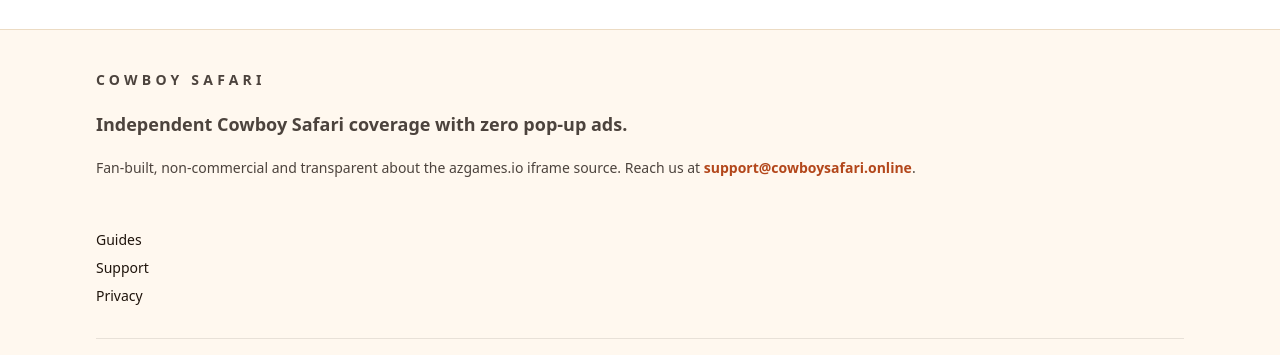
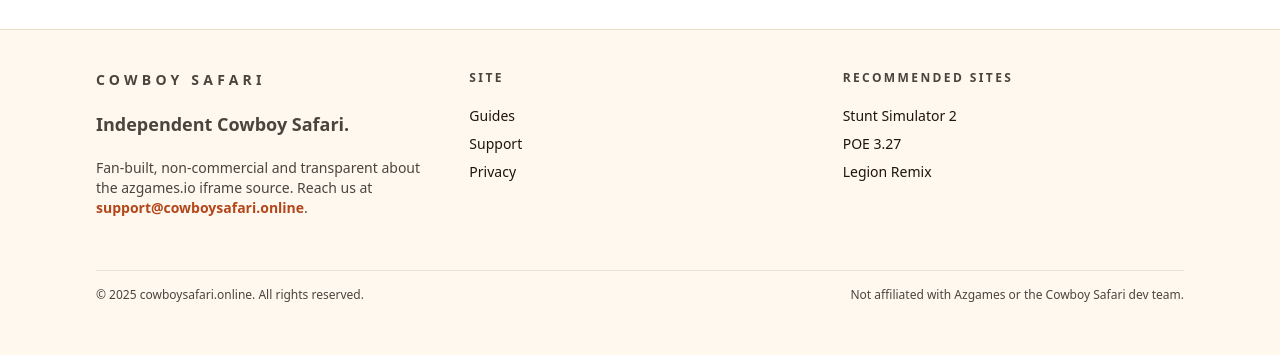
Before and after one commit to mengjian-github/cowboy-safari, a Next.js app: page / in a window 1280 px wide. Shown: the part 5465-5820 px from the top of the page. Built offline with nearby package versions, Linux system fonts and the light colour scheme.

Commit message:
Enhance site footer layout and links

```diff
--- a/components/site-footer.tsx
+++ b/components/site-footer.tsx
@@ -7,19 +7,26 @@
   { label: "Privacy", href: "/support#privacy" },
 ];
 
+const friendLinks = [
+  { label: "Stunt Simulator 2", href: "https://stunt-simulator.com/" },
+  { label: "POE 3.27", href: "https://poe327.net/" },
+  { label: "Legion Remix", href: "https://legionremixhub.com/" },
+  // Exclude self-link to Cowboy Safari
+];
+
 export function SiteFooter() {
   return (
     <footer className="border-t border-[#dfc8a7]/60 bg-[#fff8ef] text-[#1f140c]">
       <div className="mx-auto max-w-6xl px-4 py-10 sm:px-6 lg:px-8">
-        <div className="grid gap-8 md:grid-cols-[2fr,1fr]">
+        <div className="grid gap-8 md:grid-cols-3">
           <div>
             <p className="text-sm font-semibold uppercase tracking-[0.3em] text-[#b3471b]/70">
               {siteConfig.shortName}
             </p>
-            <p className="mt-3 text-lg font-semibold">
-              Independent Cowboy Safari coverage with zero pop-up ads.
+            <p className="mt-3 text-lg font-semibold max-w-prose pr-4">
+              Independent Cowboy Safari.
             </p>
-            <p className="mt-2 text-sm text-[#1f140c]/70">
+            <p className="mt-2 text-sm text-[#1f140c]/70 max-w-prose pr-4">
               Fan-built, non-commercial and transparent about the azgames.io iframe source. Reach us
               at{" "}
               <a href={`mailto:${siteConfig.contactEmail}`} className="font-semibold text-[#b3471b]">
@@ -29,6 +36,7 @@
             </p>
           </div>
           <div className="space-y-2 text-sm text-[#1f140c]/70">
+            <p className="text-xs font-semibold uppercase tracking-[0.2em] text-[#1f140c]/60">Site</p>
             {footerLinks.map((item) => (
               <Link
                 key={item.href}
@@ -37,6 +45,18 @@
               >
                 {item.label}
               </Link>
+            ))}
+          </div>
+          <div className="space-y-2 text-sm text-[#1f140c]/70">
+            <p className="text-xs font-semibold uppercase tracking-[0.2em] text-[#1f140c]/60">Recommended Sites</p>
+            {friendLinks.map((item) => (
+              <a
+                key={item.href}
+                href={item.href}
+                className="block font-medium text-[#1f140c] transition hover:text-[#b3471b]"
+              >
+                {item.label}
+              </a>
             ))}
           </div>
         </div>
```
